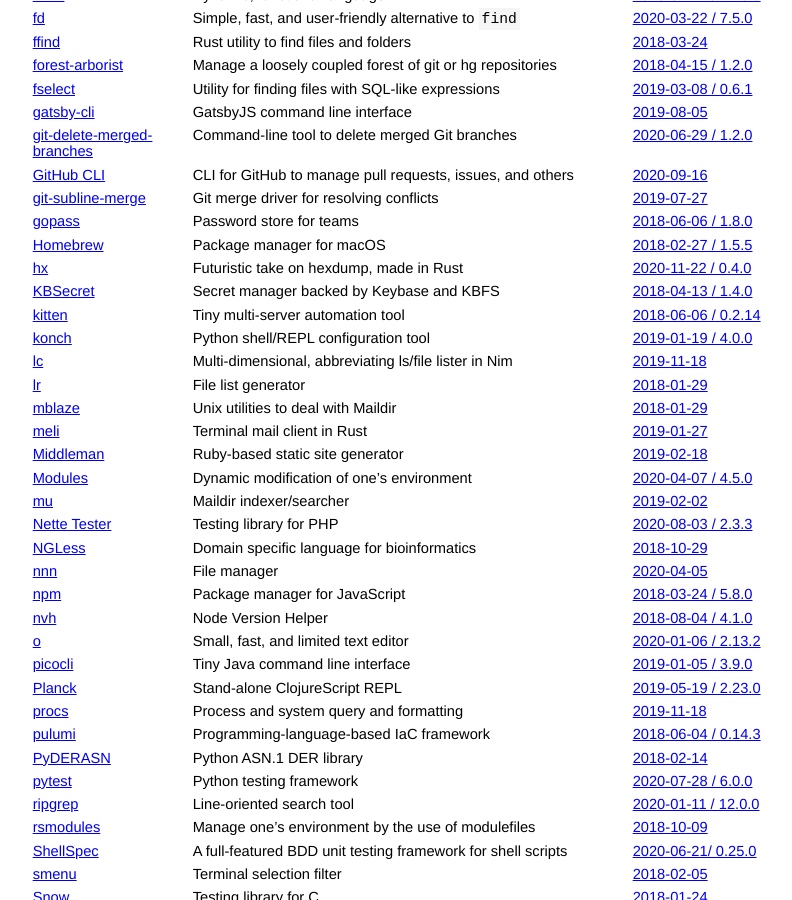
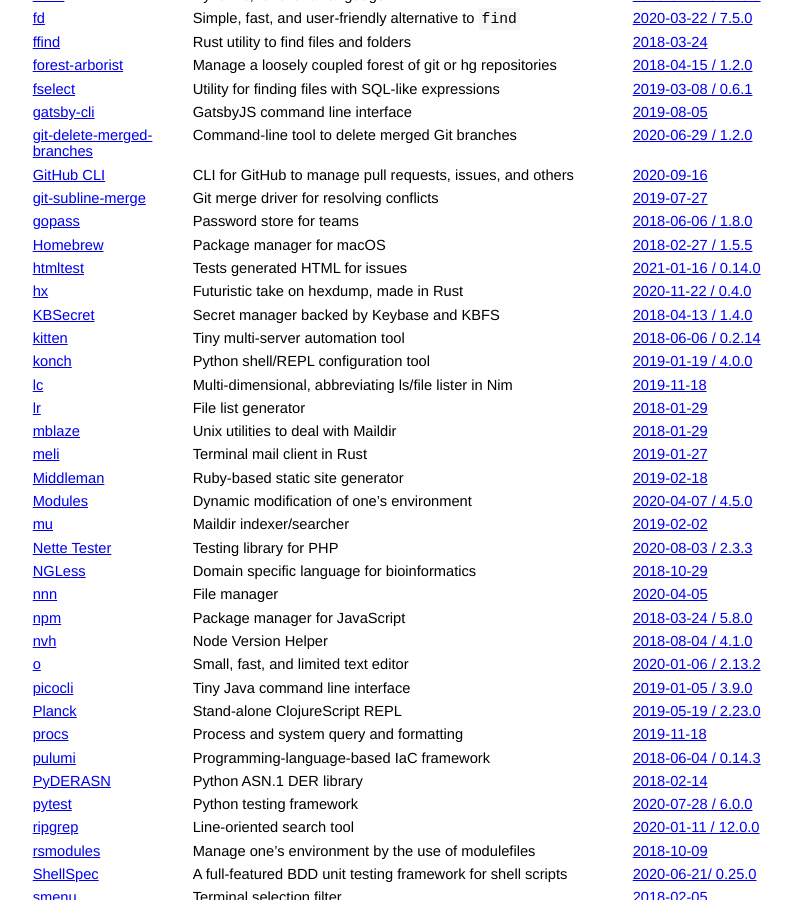
Before and after one commit to jcs/no_color, a Jekyll site: the page built from index.md, in a window 1280 px wide and 900 px high, scrolled down 1433 px. Shown: the whole window, without its empty margins (211-1003 px from the left). Built offline with Jekyll 4.4.1, drawn with Linux system fonts in a browser that asks for light colours; our own code applies the rules of GitHub Pages for plain Markdown files.

Commit message:
Add htmltest (#105)

```diff
--- a/index.md
+++ b/index.md
@@ -91,6 +91,7 @@ color via `NO_COLOR`.
 | [git-subline-merge](https://github.com/paulaltin/git-subline-merge) | Git merge driver for resolving conflicts | [2019-07-27](https://github.com/paulaltin/git-subline-merge/commit/d8f738a62f96dfdf315511cece7c93526e48baef) |
 | [gopass](https://github.com/gopasspw/gopass) | Password store for teams | [2018-06-06 / 1.8.0](https://github.com/gopasspw/gopass/releases/tag/v1.8.0) |
 | [Homebrew](https://brew.sh/) | Package manager for macOS | [2018-02-27 / 1.5.5](https://github.com/Homebrew/brew/releases/tag/1.5.5) |
+| [htmltest](https://github.com/wjdp/htmltest) | Tests generated HTML for issues | [2021-01-16 / 0.14.0](https://github.com/wjdp/htmltest/releases/tag/v0.14.0) |
 | [hx](https://github.com/sitkevij/hex) | Futuristic take on hexdump, made in Rust | [2020-11-22 / 0.4.0](https://github.com/sitkevij/hex/releases/tag/v0.4.0) |
 | [KBSecret](https://kbsecret.github.io/) | Secret manager backed by Keybase and KBFS | [2018-04-13 / 1.4.0](https://github.com/kbsecret/kbsecret/commit/d5296054d979a1b1ce07c1be78d56d3d29b62384) |
 | [kitten](https://github.com/hoffa/kitten) | Tiny multi-server automation tool | [2018-06-06 / 0.2.14](https://github.com/hoffa/kitten/commit/88cb015f4ae021a1c00bfc4dc9506a8e14e51bb4) |
```
